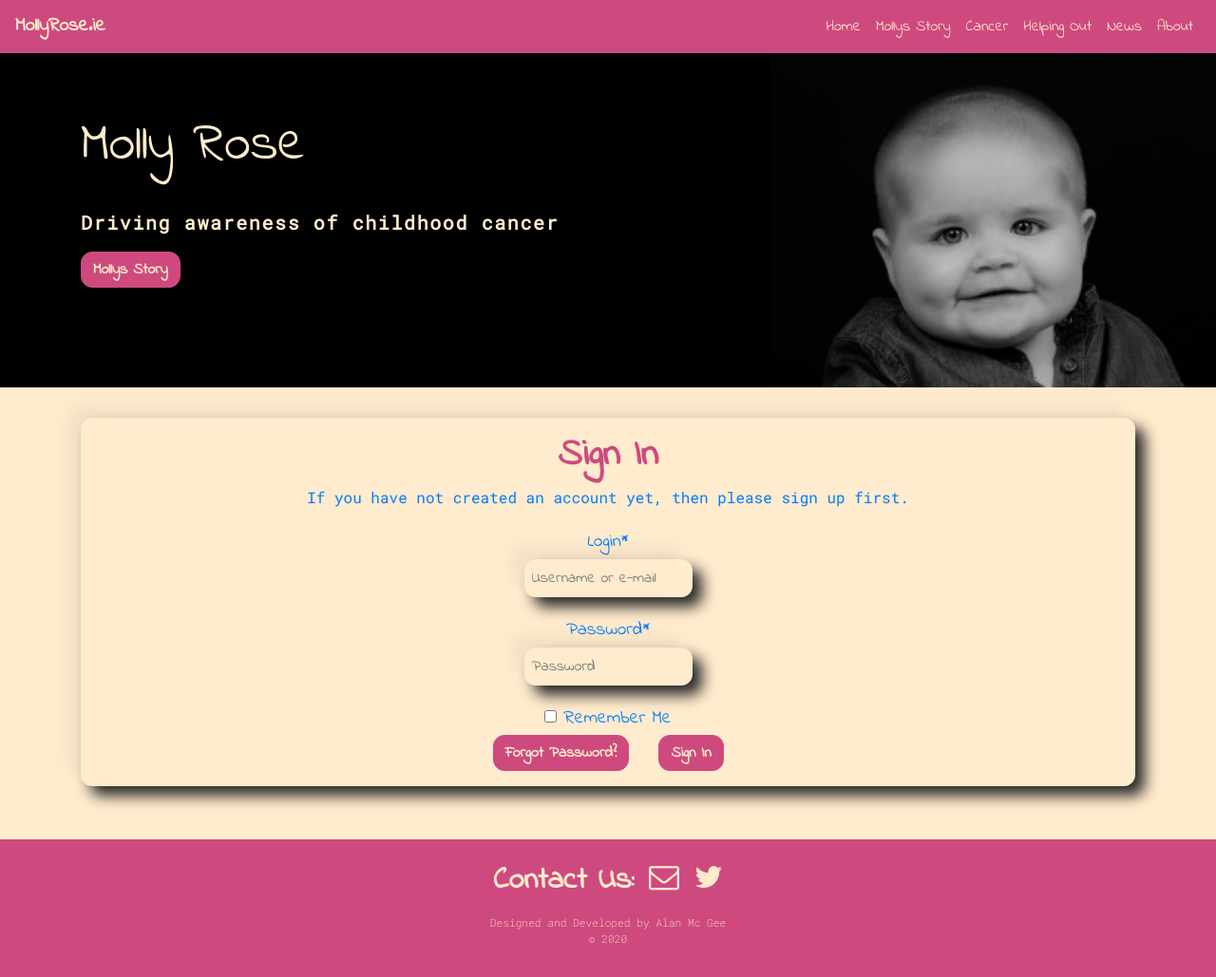
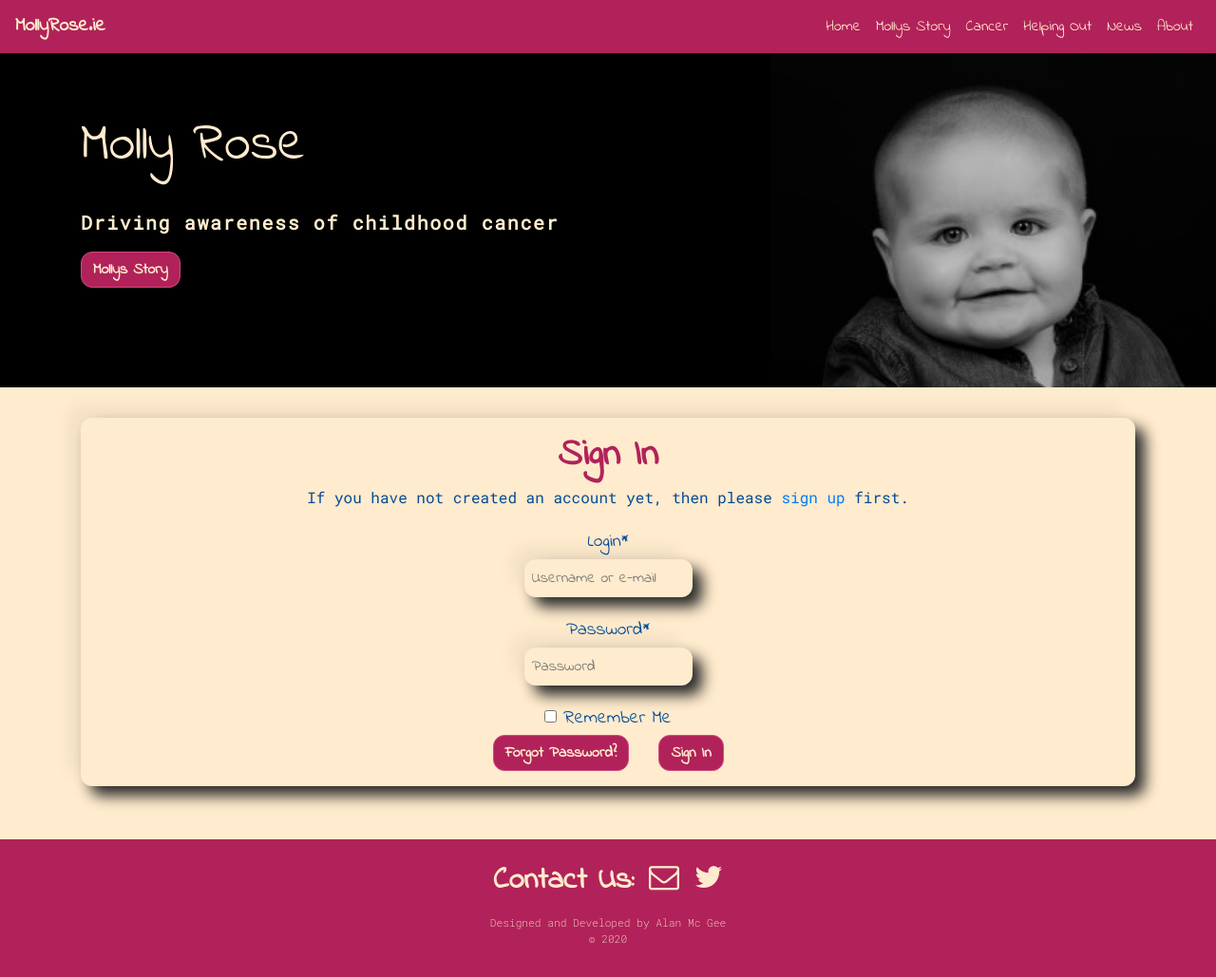
Before and after one commit to alimgee/-mollyrose--in-django, a Django app: page /accounts/login/ in a window 1280 px wide. Shown: the whole page at 95% size. Run offline with Django 3.2, Linux system fonts and the light colour scheme; some libraries are stand-ins or nearby versions.

Commit message:
Adjusted colours to improve contrast ratios

```diff
--- a/static/css/main.css
+++ b/static/css/main.css
@@ -7,7 +7,7 @@ body{
 }
 
 .navbar {
-    background-color: #ce4a7e;
+    background-color: #b1225a;
     color: blanchedalmond!important;
 
 }
@@ -17,7 +17,7 @@ body{
 
 }
 .nav-link:hover{
-  color: #ce4a7e!important;
+  color: #b1225a!important;
   background-color: black;
   font-weight: bolder;
   font-size: 1.1rem;
@@ -32,7 +32,7 @@ body{
 
 }
 .footer {
-    background-color: #ce4a7e;
+    background-color: #b1225a;
     color: #fafafa;
     font-weight: 100;
     padding: 1rem 2rem 1rem 2rem;
@@ -59,12 +59,12 @@ body{
 }
 h1,h2,h3,h4,h5,h6{
   font-family: 'Indie Flower', cursive;
-  color: #ce4a7e;
+  color: #b1225a;
   font-weight: bold;
 
 }
 .first-character {
-  color: #007bff;
+  color: #034a96;
   float: left;
   font-family: Georgia;
   font-size: 3rem;
@@ -76,7 +76,7 @@ h1,h2,h3,h4,h5,h6{
 p{
   font-family: 'Roboto Mono', monospace;
   letter-spacing:normal;
-  color: #007bff;
+  color: #034a96;
 
 }
 .display-4{
@@ -84,19 +84,19 @@ p{
 }
 .btn{
   color: blanchedalmond;
-  background-color: #ce4a7e;
+  background-color: #b1225a;
   font-weight: bold;
   border-color: #ce4a7f;
   border-radius: .75rem;
 }
 .btn:hover{
-  color: #ce4a7e;
+  color: #b1225a;
   background-color: black;
   font-weight: bolder;
   font-size: 1.1rem;
 }
 blockquote{
-  color: #ce4a7e;
+  color: #b1225a;
     font-weight: 900;
     font-family: 'Indie Flower', cursive;
     font-size: 2rem;
@@ -123,14 +123,14 @@ blockquote{
     background-clip: border-box;
     font-size: 1rem;
     padding: .5rem;
-    color: #007bff;
+    color: #034a96;
 
 }
 
 .control-label, .checkbox{
   margin-bottom: .25rem!important;
   margin-top: .25rem!important;
-  color: #007bff;
+  color: #034a96;
 }
 
 .twitter-embed {
@@ -172,7 +172,7 @@ a>i.fa{
   font-family: 'Roboto Mono', monospace;
 }
 .card-text{
-  color: #007bff;
+  color: #034a96;
   font-family: 'Roboto Mono', monospace;
   font-size: .75rem;
 }
@@ -184,7 +184,7 @@ a>i.fa{
 ul{
   font-size: 1rem;
   font-family: 'Roboto Mono', monospace;
-  color: #007bff;
+  color: #034a96;
 }
 .lead{
   color: blanchedalmond;
@@ -297,7 +297,7 @@ div.signs>p::first-letter{
   text-transform: uppercase;
   font-size: 1rem;
   letter-spacing:.2rem;
-  color: #ce4a7e;
+  color: #b1225a;
 }
 .small::first-letter{
   font-size: small;
```
